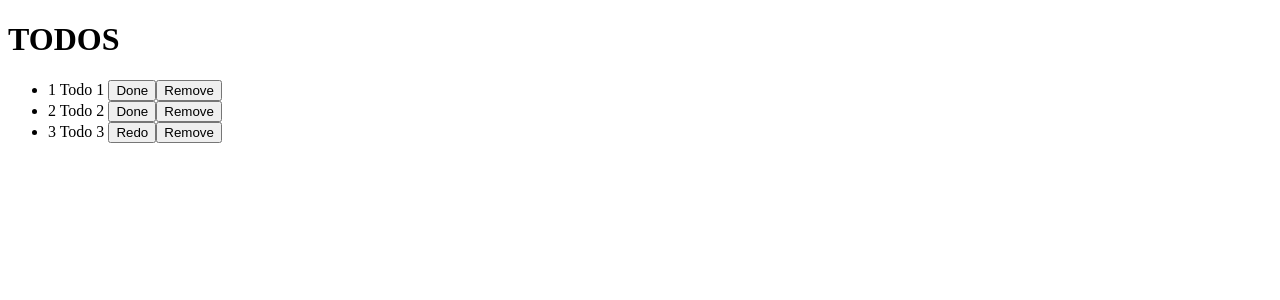
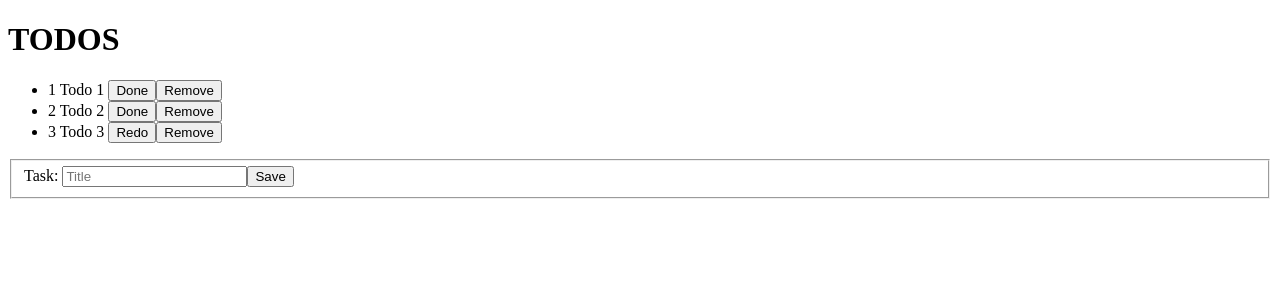
Before and after one commit to pmarcosfelipe/angular-todo, an Angular app: page / in a window 1280 px wide. Shown: the top 300 px of the page. Built offline with nearby package versions, Linux system fonts and the light colour scheme.

Commit message:
create form using ReactiveFormsModule and FormBuilder

```diff
--- a/src/app/app.component.html
+++ b/src/app/app.component.html
@@ -7,3 +7,16 @@
     <button (click)="remove(todo)">Remove</button>
   </li>
 </ul>
+
+<form [formGroup]="form">
+  <fieldset>
+    <label>Task: </label>
+    <input
+      type="text"
+      placeholder="Title"
+      maxlength="60"
+      formControlName="title"
+    />
+    <button>Save</button>
+  </fieldset>
+</form>
--- a/src/app/app.component.ts
+++ b/src/app/app.component.ts
@@ -1,4 +1,5 @@
 import { Component } from '@angular/core';
+import { FormBuilder, FormGroup, Validators } from '@angular/forms';
 import { Todo } from 'src/models/todo.model';
 
 @Component({
@@ -9,8 +10,19 @@ import { Todo } from 'src/models/todo.model';
 export class AppComponent {
   public todos: Todo[] = [];
   public title: String = 'TODOS';
+  public form: FormGroup;
 
-  constructor() {
+  constructor(private formBuilder: FormBuilder) {
+    this.form = this.formBuilder.group({
+      title: [
+        '',
+        Validators.compose([
+          Validators.minLength(3),
+          Validators.minLength(60),
+          Validators.required,
+        ]),
+      ],
+    });
     this.todos.push(new Todo(1, 'Todo 1', false));
     this.todos.push(new Todo(2, 'Todo 2', false));
     this.todos.push(new Todo(3, 'Todo 3', true));
```
Also changed, not shown: src/app/app.module.ts (+5 -8 lines).
